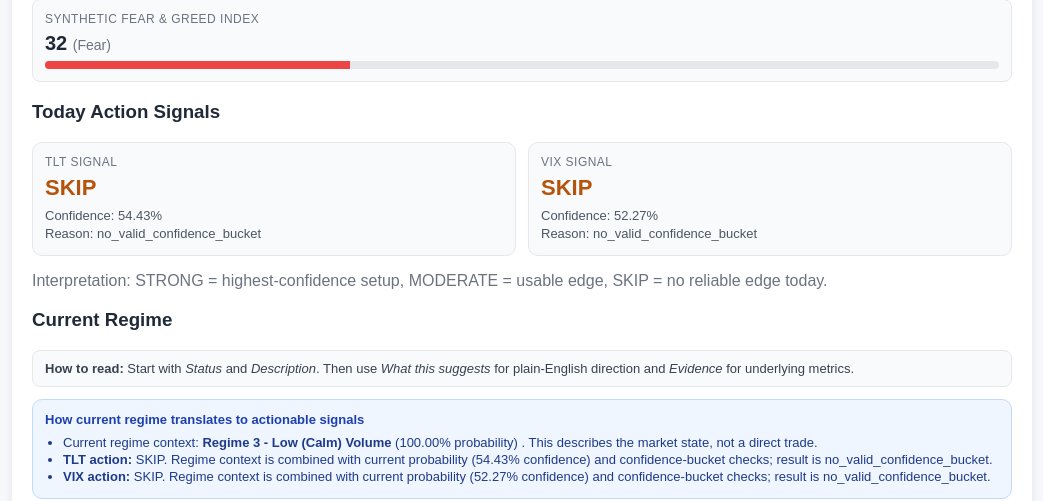
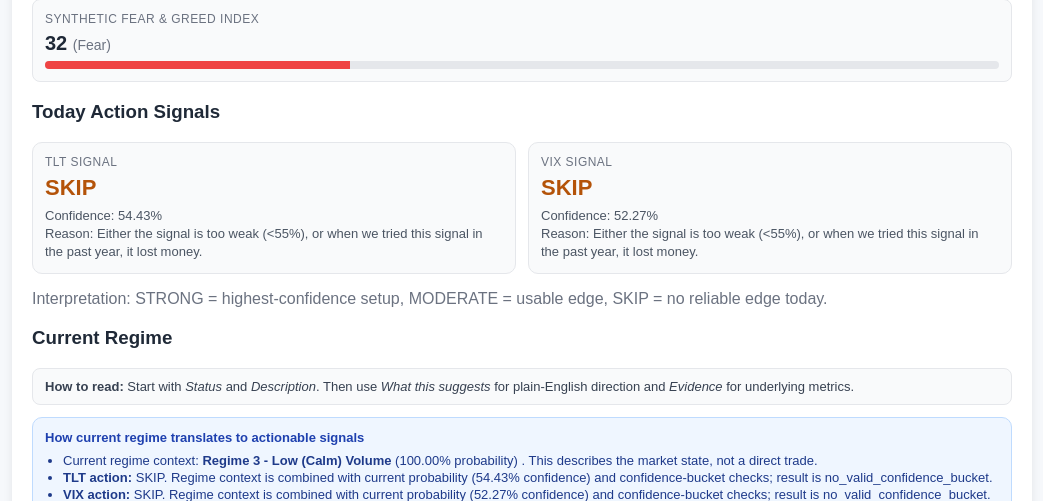
Before and after one commit to RajeshMPatel/tlt_prediction_hmm_model, a FastAPI app: page / in a window 1280 px wide. Shown: the part 309-810 px from the top of the page, without its empty margins (12-1055 px from the left). Run offline with FastAPI, Linux system fonts and the light colour scheme.

Commit message:
UI change

```diff
--- a/webapp/templates/index.html
+++ b/webapp/templates/index.html
@@ -97,7 +97,16 @@
             Recent hit rate at this confidence: {{ "%.2f%%"|format(tlt_signal.expected_hit_rate * 100) }}<br/>
             Coverage: {{ "%.2f%%"|format(tlt_signal.coverage * 100) }}
             {% else %}
-            Reason: {{ tlt_signal.reason }}
+            Reason:
+            {% if tlt_signal.reason == "no_valid_confidence_bucket" %}
+              Either the signal is too weak (<55%), or when we tried this signal in the past year, it lost money.
+            {% elif tlt_signal.reason == "probability_too_close_to_50_50" %}
+              Probability is a coin flip (near 50/50).
+            {% elif tlt_signal.reason == "backtest_unavailable" %}
+              Backtest data unavailable.
+            {% else %}
+              {{ tlt_signal.reason }}
+            {% endif %}
             {% endif %}
           </div>
         </div>
@@ -115,7 +124,16 @@
             Recent hit rate at this confidence: {{ "%.2f%%"|format(vix_signal.expected_hit_rate * 100) }}<br/>
             Coverage: {{ "%.2f%%"|format(vix_signal.coverage * 100) }}
             {% else %}
-            Reason: {{ vix_signal.reason }}
+            Reason:
+            {% if vix_signal.reason == "no_valid_confidence_bucket" %}
+              Either the signal is too weak (<55%), or when we tried this signal in the past year, it lost money.
+            {% elif vix_signal.reason == "probability_too_close_to_50_50" %}
+              Probability is a coin flip (near 50/50).
+            {% elif vix_signal.reason == "backtest_unavailable" %}
+              Backtest data unavailable.
+            {% else %}
+              {{ vix_signal.reason }}
+            {% endif %}
             {% endif %}
           </div>
         </div>
```
